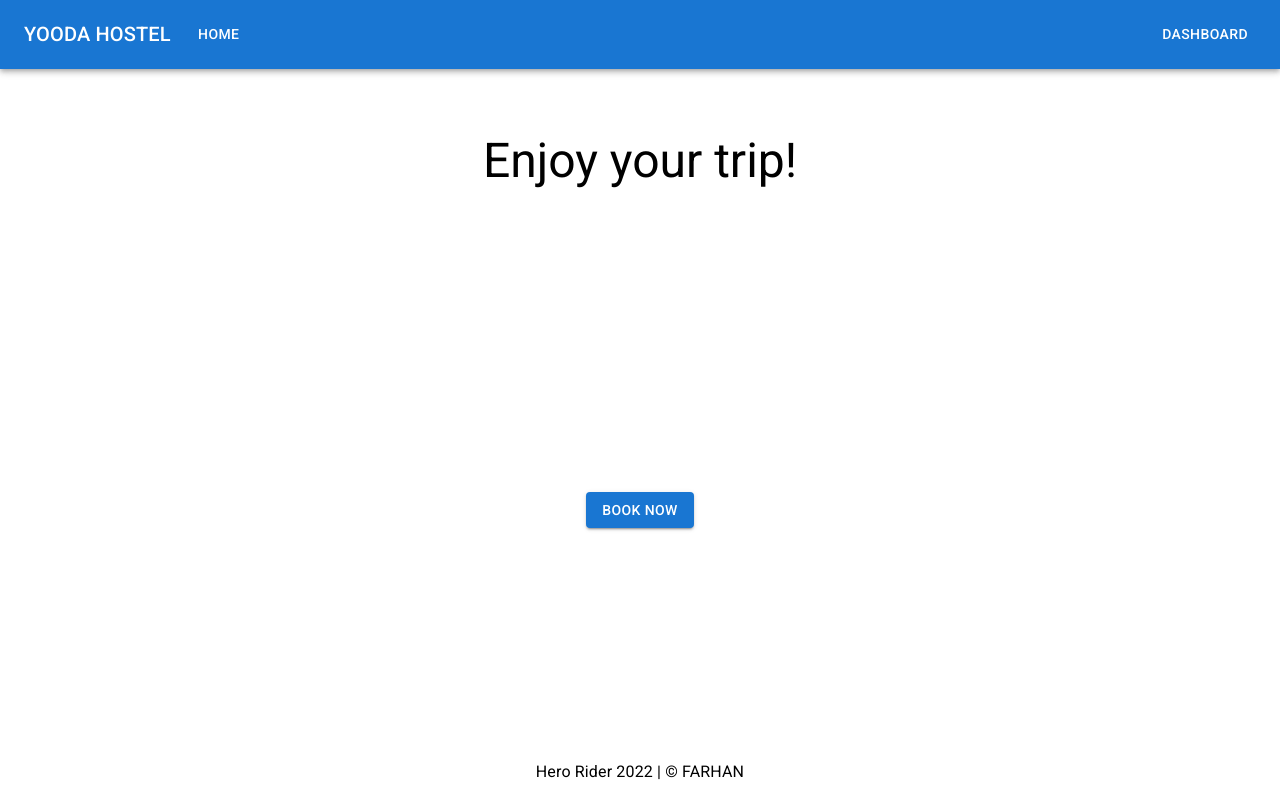
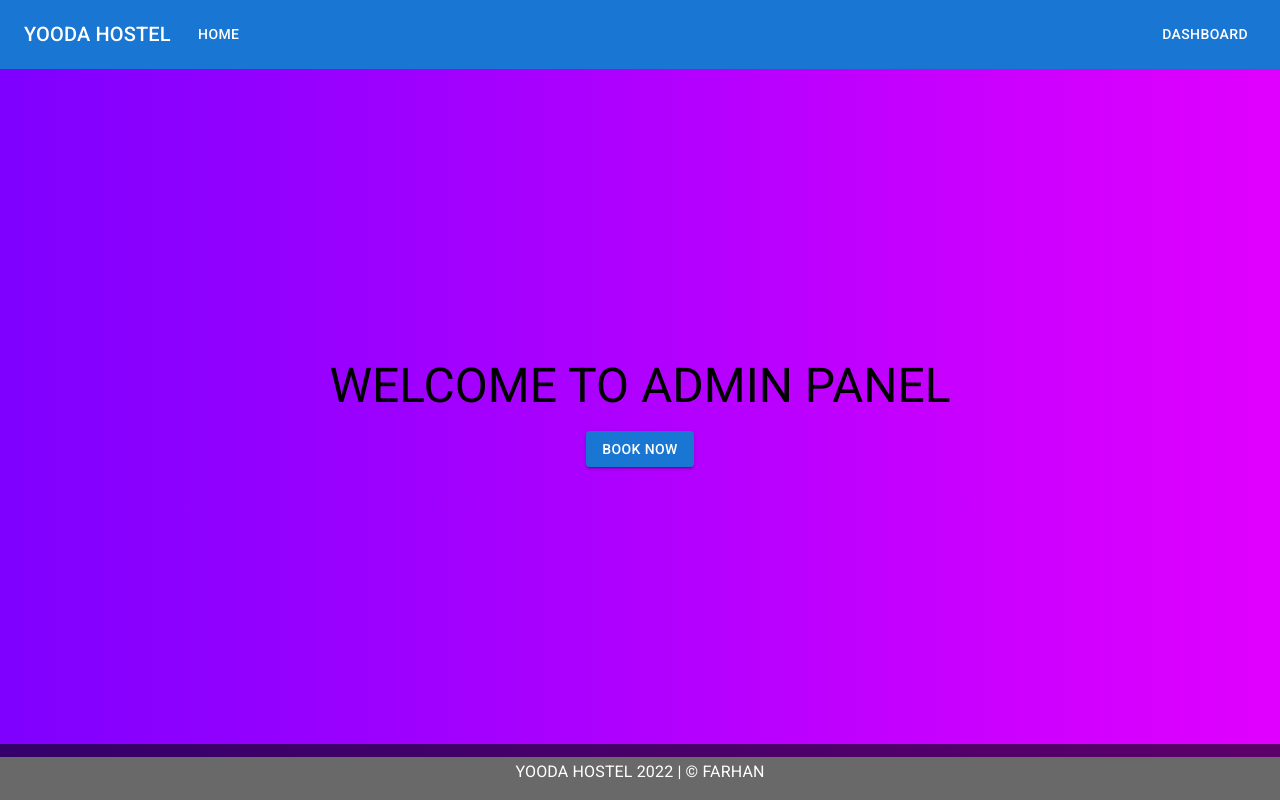
Before and after one commit to faarhaan10/yooda-hostel-client, a React (Create React App) app: page /home in a window 1280 px wide. Built offline with nearby package versions, Linux system fonts and the light colour scheme.

Commit message:
banner modified

```diff
--- a/src/Pages/Home/Banner/Banner.js
+++ b/src/Pages/Home/Banner/Banner.js
@@ -5,23 +5,26 @@ import { Button, Container } from '@mui/material';
 
 const Banner = () => {
     return (
-        <Box
+        <Box style={{background:'linear-gradient(to right, #7f00ff, #e100ff)'}}
             sx={{ textAlign: 'center' }}>
             <Container sx={{ py: 8 }}>
+                <Box sx={{
+                    height:'70vh',
+                    width:'100%',
+                    display:'flex',
+                    alignItems:'center',
+                    justifyContent:'center'
+                    }}>
+                <Box sx={{}}>
                 <Typography
                     variant="h3"
                     gutterBottom
                     component="div"
                 >
-                    Enjoy your trip!
+                    WELCOME TO ADMIN PANEL
                 </Typography>
-                <Box sx={{
-                    height: 323,
-                    display: 'flex',
-                    justifyContent: 'center',
-                    alignItems: 'end'
-                }}>
                     <Button variant="contained">Book Now</Button>
+                </Box>
                 </Box>
             </Container>
 
--- a/src/Pages/Shared/Footer/Footer.js
+++ b/src/Pages/Shared/Footer/Footer.js
@@ -5,9 +5,9 @@ import React from 'react';
 const Footer = () => {
     return (
         <div>
-            <Box sx={{ position: 'fixed', bottom: 0, display: 'block', width: 1, backgroundColor: 'white', py: 2 }}>
-                <Typography variant="body1" sx={{ textAlign: 'center' }}>
-                    Hero Rider 2022 | &copy; FARHAN
+            <Box sx={{ position: 'fixed', bottom: 0, display: 'block', width: 1, backgroundColor: '#00000096', py: 2 }}>
+                <Typography variant="body1" sx={{ textAlign: 'center' ,color:'white'}}>
+                    YOODA HOSTEL 2022 | &copy; FARHAN
                 </Typography>
             </Box>
 
```
